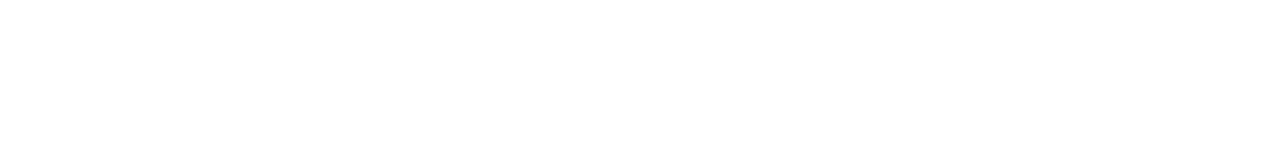
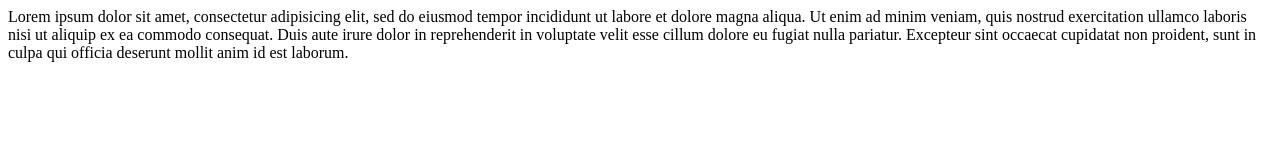
Before and after one commit to TMeunier1/git_test1, a plain HTML site: page index.html in a window 1280 px wide. Drawn offline with Linux system fonts and the light colour scheme.

Commit message:
Ajout du header avec un lorem

```diff
--- a/index.html
+++ b/index.html
@@ -5,6 +5,8 @@
         <title></title>
     </head>
     <body>
-
+        <header>
+            Lorem ipsum dolor sit amet, consectetur adipisicing elit, sed do eiusmod tempor incididunt ut labore et dolore magna aliqua. Ut enim ad minim veniam, quis nostrud exercitation ullamco laboris nisi ut aliquip ex ea commodo consequat. Duis aute irure dolor in reprehenderit in voluptate velit esse cillum dolore eu fugiat nulla pariatur. Excepteur sint occaecat cupidatat non proident, sunt in culpa qui officia deserunt mollit anim id est laborum.
+        </header>
     </body>
 </html>
```
Also changed, not shown: index2.html (added).
